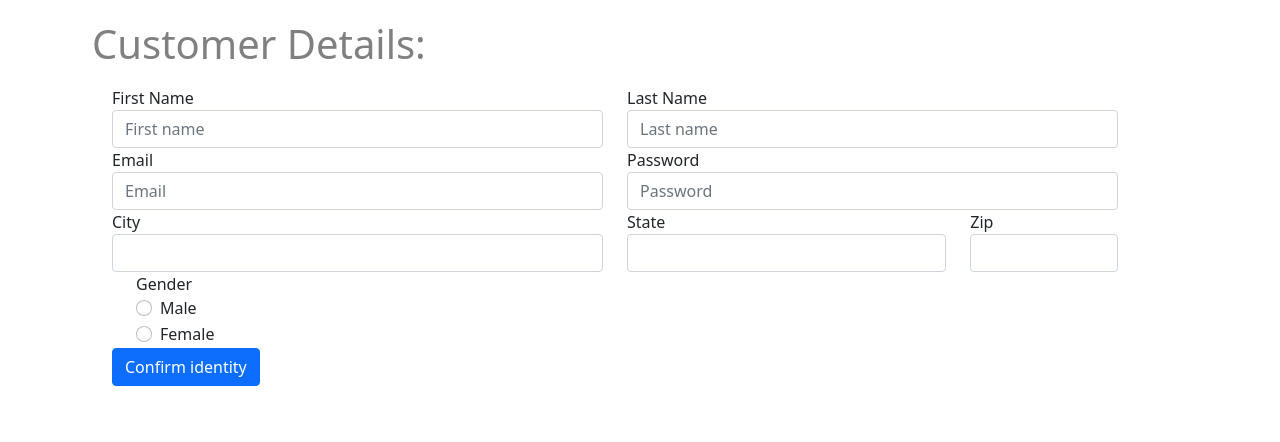
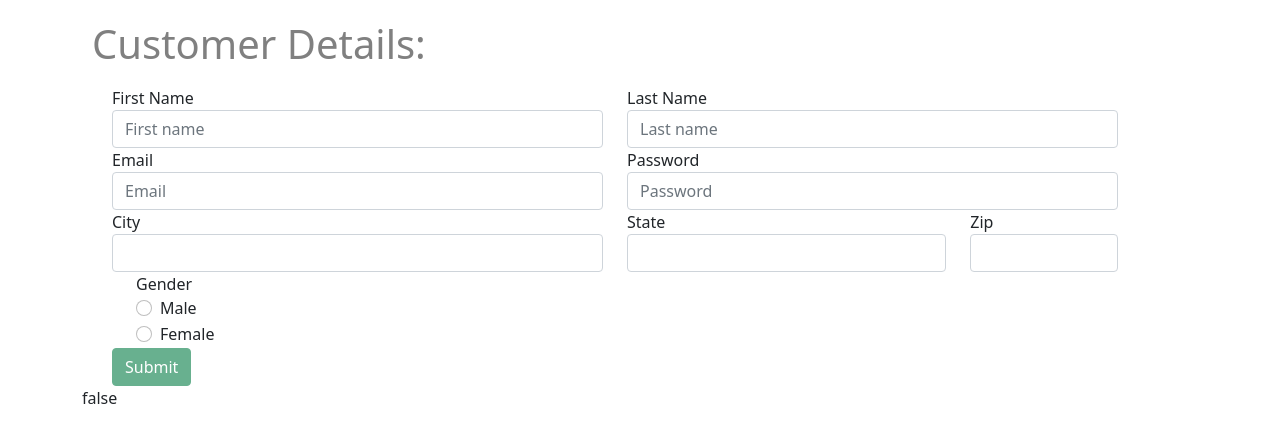
Before and after one commit to Piriyalini8/Angular-Practiece-Routing-Reactive-Forms-, an Angular app: page /student in a window 1280 px wide. Shown: the top 442 px of the page. Built offline with nearby package versions, Linux system fonts and the light colour scheme.

Commit message:
Form Validation Completed

```diff
--- a/src/app/app.component.ts
+++ b/src/app/app.component.ts
@@ -7,4 +7,6 @@ import { Component } from '@angular/core';
 })
 export class AppComponent {
   title = 'App-routing-hooks';
+
+
 }
--- a/src/app/student/student.component.html
+++ b/src/app/student/student.component.html
@@ -6,10 +6,20 @@
                     <label for="inputEmail4">First Name</label>
                     <input type="text" class="form-control col-xs-4" placeholder="First name"
                         formControlName="firstName">
+                        <div *ngIf="profileName.controls['firstName'].invalid &&
+                        (profileName.controls['firstName'].dirty || profileName.controls['firstName'].touched)">
+                        <span class="help-text text-danger" *ngIf="profileName.get('firstName')?.errors?.['required']">First Name is Required</span>
+                    <span class="help-text text-danger" *ngIf="profileName.get('firstName')?.errors?.['minlength']">First Name must be at least 5 characters</span>
+                        </div>
                 </div>
                 <div class="col">
                     <label for="inputEmail4">Last Name</label>
                     <input type="text" class="form-control" placeholder="Last name" formControlName="lastName">
+                    <div *ngIf="profileName.controls['lastName'].invalid &&
+                    (profileName.controls['lastName'].dirty || profileName.controls['lastName'].touched)">
+                    <span class="help-text text-danger" *ngIf="profileName.get('lastName')?.errors?.['required']">Last Name is Required</span>
+                    <span class="help-text text-danger" *ngIf="profileName.get('lastName')?.errors?.['minlength']">Last Name must be at least 3 characters</span>
+                    </div>
                 </div>
             </div>
                 <div class="row " formGroupName="emailPassword">
@@ -58,6 +68,8 @@
                 </label>
             </div>
         </div>
-        <button type="submit" class="btn btn-primary mb-2">Confirm identity</button>
+        <button type="submit" class="btn btn-success" [disabled]="!profileName.valid">Submit</button>
     </form>
+
+    <div>{{profileName.valid}}</div>
 </div>
--- a/src/app/student/student.component.ts
+++ b/src/app/student/student.component.ts
@@ -1,5 +1,5 @@
 import { Component, OnInit } from '@angular/core';
-import { FormControl, FormGroup } from '@angular/forms';
+import { FormControl, FormGroup, Validators } from '@angular/forms';
 
 @Component({
   selector: 'app-student',
@@ -9,8 +9,8 @@ import { FormControl, FormGroup } from '@angular/forms';
 export class StudentComponent implements OnInit {
 
   profileName =new FormGroup({
-    firstName : new FormControl(''),
-    lastName : new FormControl(''),
+    firstName : new FormControl('',[Validators.required,Validators.minLength(5)]),
+    lastName : new FormControl('',[Validators.required,Validators.minLength(3)]),
     emailPassword: new FormGroup({
       email: new FormControl(''),
       password: new FormControl('')
```
